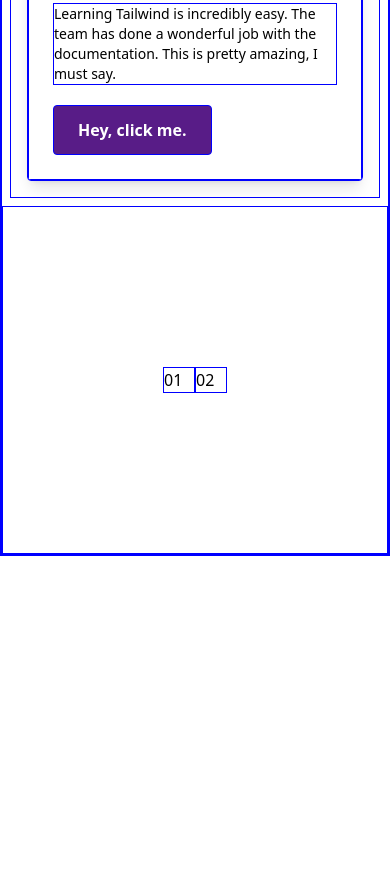
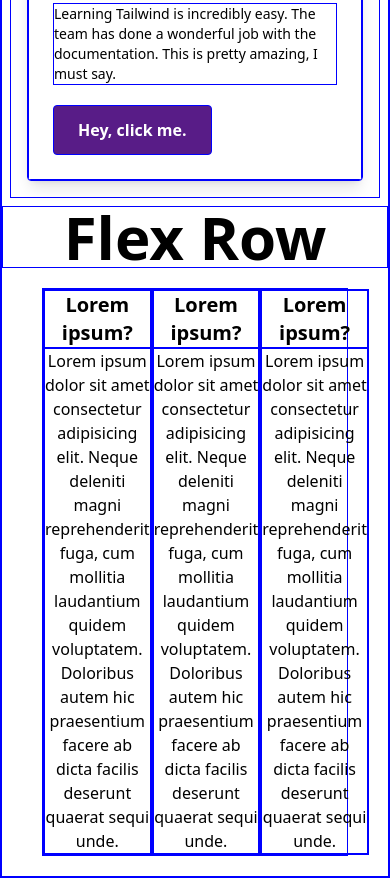
Before and after one commit to galihjuansaputra/belajar-tailwind, a website: page index.html in a window 390 px wide. Shown: the part 780-1658 px from the top of the page. Before the commit the page ends 1336 px from the top, so only its background shows below. Drawn offline with Linux system fonts and the light colour scheme.

Commit message:
menambahkan responsive flex layout

```diff
--- a/index.html
+++ b/index.html
@@ -80,10 +80,20 @@
     </div>
 
   </section>
-
-  <div class="flex flex-row p-40">
-    <div class="basis-1/2 aligns">01</div>
-    <div class="basis-1/2 aligns">02</div>
+<h2 class="text-center font-black text-6xl"> Flex Row</h2>
+  <div class="mx-10 my-5 flex md:flex-row sm:flex-col">
+    <div class="basis-1/3">
+        <h1 class=" font-black text-xl text-center">Lorem ipsum?</h1>
+        <p class=" text-center">Lorem ipsum dolor sit amet consectetur adipisicing elit. Neque deleniti magni reprehenderit fuga, cum mollitia laudantium quidem voluptatem. Doloribus autem hic praesentium facere ab dicta facilis deserunt quaerat sequi unde.</p>
+    </div>
+    <div class="basis-1/3">
+        <h1 class=" font-black text-xl text-center">Lorem ipsum?</h1>
+        <p class=" text-center">Lorem ipsum dolor sit amet consectetur adipisicing elit. Neque deleniti magni reprehenderit fuga, cum mollitia laudantium quidem voluptatem. Doloribus autem hic praesentium facere ab dicta facilis deserunt quaerat sequi unde.</p>
+    </div>
+    <div class="basis-1/3">
+        <h1 class=" font-black text-xl text-center">Lorem ipsum?</h1>
+        <p class=" text-center">Lorem ipsum dolor sit amet consectetur adipisicing elit. Neque deleniti magni reprehenderit fuga, cum mollitia laudantium quidem voluptatem. Doloribus autem hic praesentium facere ab dicta facilis deserunt quaerat sequi unde.</p>
+    </div>
   </div>
 
 
--- a/tailwind.config.js
+++ b/tailwind.config.js
@@ -1,5 +1,5 @@
 module.exports = {
-  content: ['./index.html'],
+  content: ['./*.html'],
   theme: {
     extend: {},
   },
```
Also changed, not shown: style.css.
